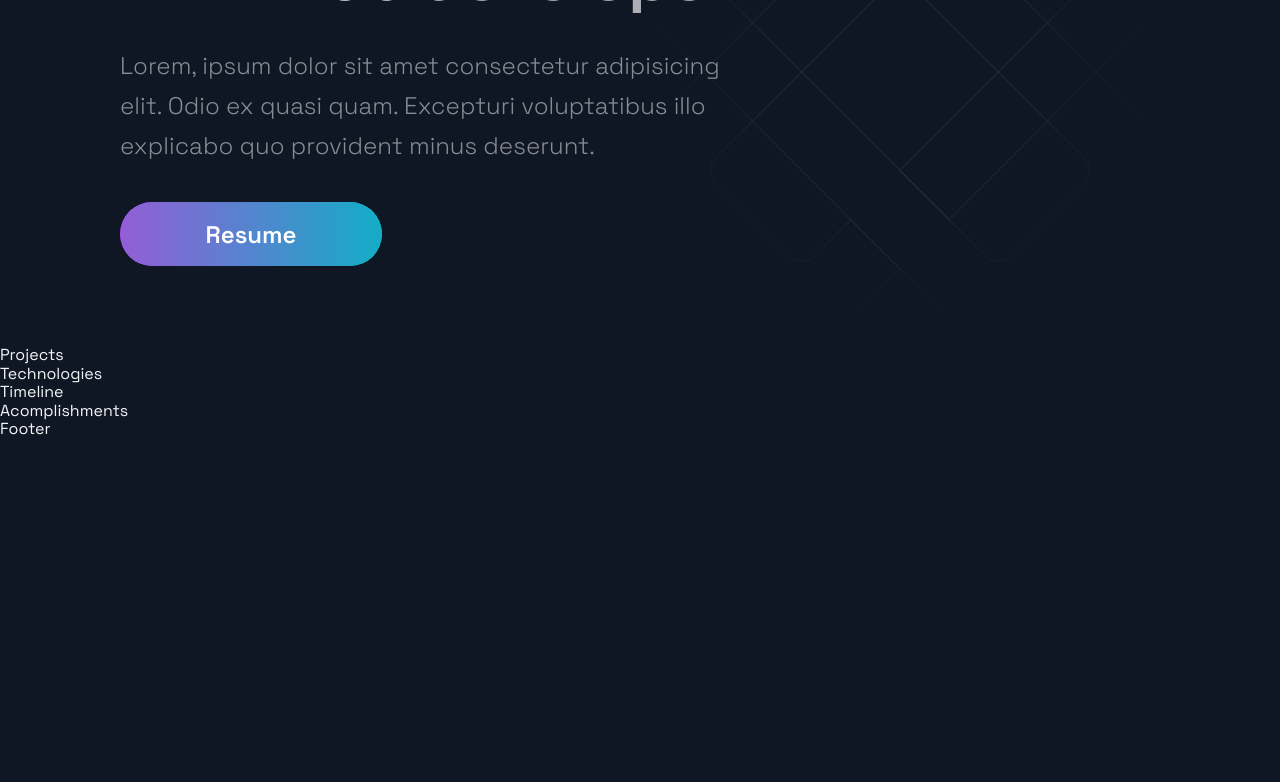
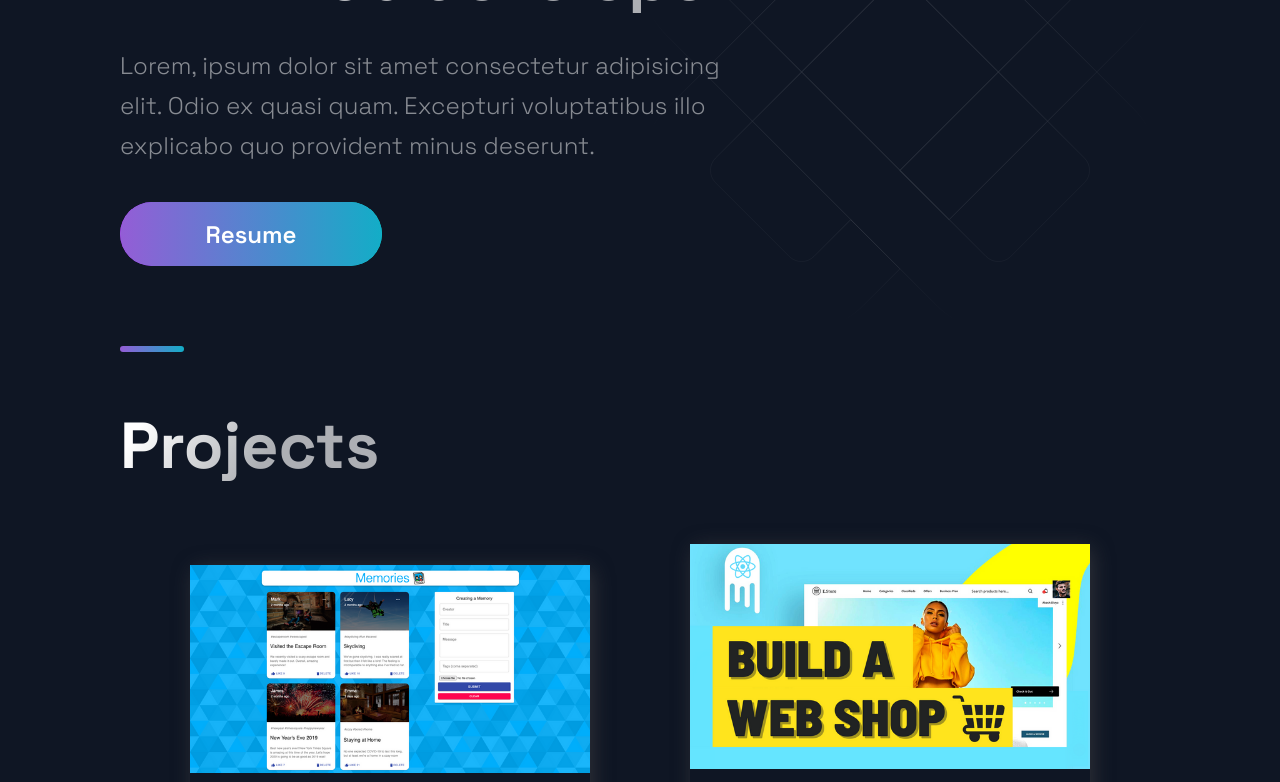
Before and after one commit to shakhawatsalam/My-portfolio, a Next.js app: page / in a window 1280 px wide. Shown: the part 300-1082 px from the top of the page. Before the commit the page ends 800 px from the top, so only its background shows below. Built offline with nearby package versions, Linux system fonts and the light colour scheme.

Commit message:
Project Section is almolst doen

```diff
--- a/src/components/Projects/Projects.js
+++ b/src/components/Projects/Projects.js
@@ -5,9 +5,38 @@
 import { projects } from '../../constants/constants';
 
 const Projects = () => (
-  <div>
-    Projects
-  </div>
+  <Section nopadding id='project'>
+    <SectionDivider />
+    <SectionTitle main>Projects</SectionTitle>
+    <GridContainer>
+      {
+        projects.map(({id, image, title, description, tags, source, visit}) => (
+          <BlogCard key={id}>
+            <Img src={image} />
+            <TitleContent>
+              <HeaderThree title>{title}</HeaderThree>
+              <Hr/>
+            </TitleContent>
+            <CardInfo>{description}</CardInfo>
+            <div>
+              <TitleContent>Stack</TitleContent>
+              <TagList>
+                {
+                  tags.map((tag, i) => (
+                    <Tag key={i}>{tag}</Tag>
+                  ))
+                }
+              </TagList>
+            </div>
+            <UtilityList>
+              <ExternalLinks key={visit}>Code</ExternalLinks>
+              <ExternalLinks key={source}>Source</ExternalLinks>
+            </UtilityList>
+         </BlogCard>
+        ))
+      }
+    </GridContainer>
+  </Section>
 );
 
 export default Projects;
```
